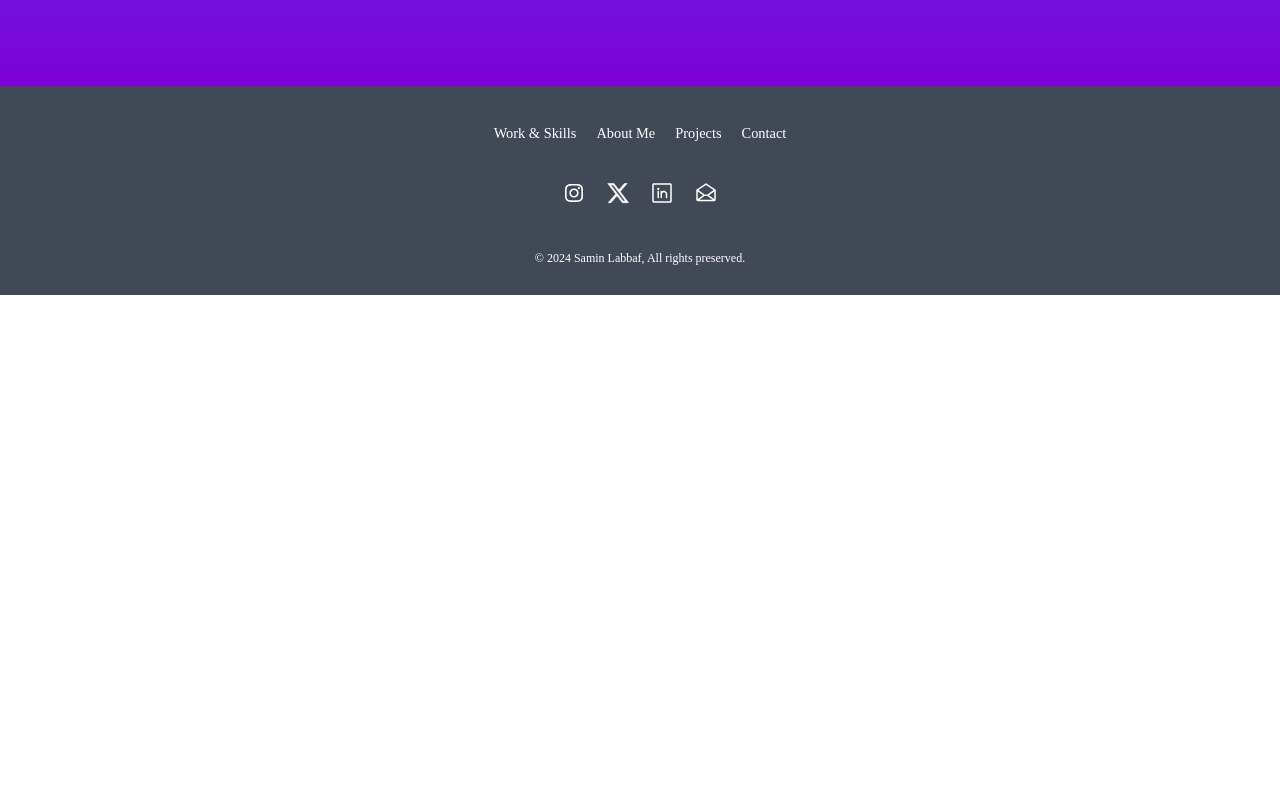
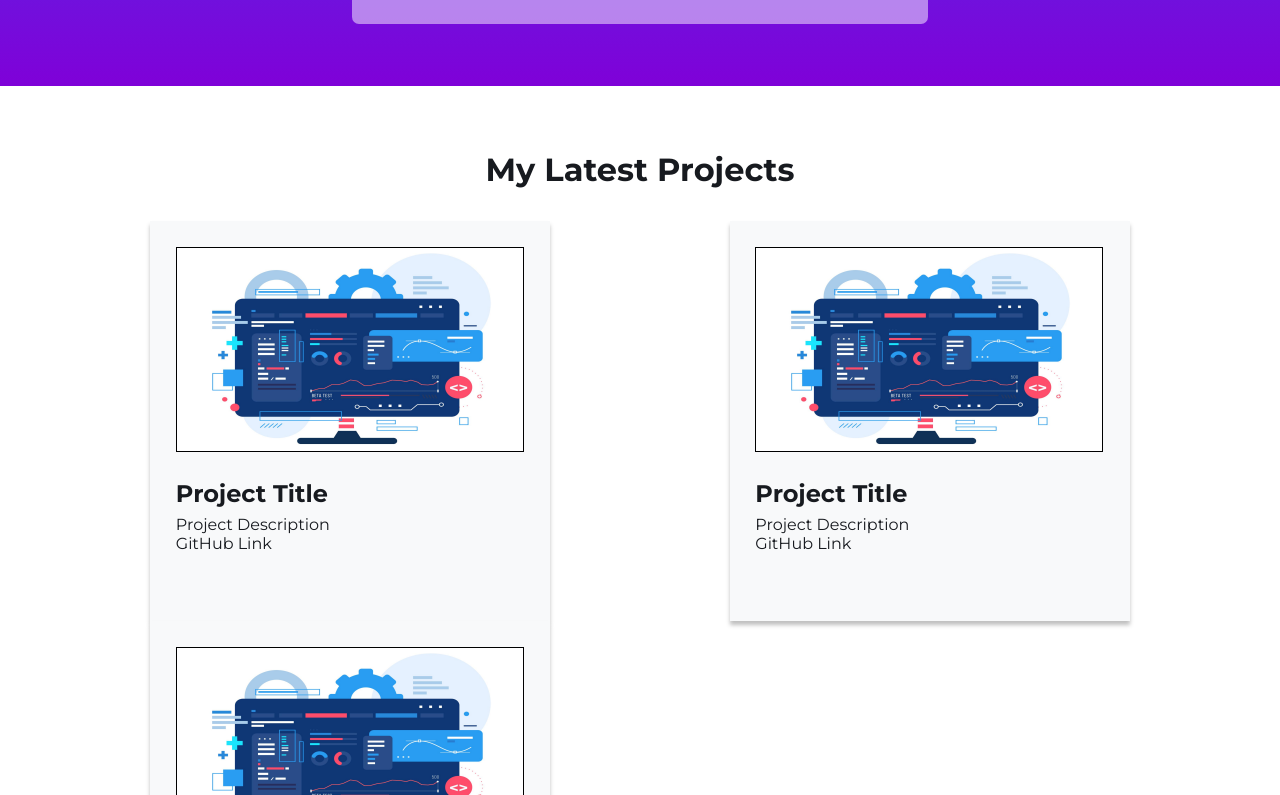
Before and after one commit to SaminLabbaf/Samin-Labbaf, a Next.js app: page / in a window 1280 px wide. Shown: the part 643-1438 px from the top of the page. Before the commit the page ends 938 px from the top, so only its background shows below. Built offline with nearby package versions, Linux system fonts and the light colour scheme.

Commit message:
added latest project section

```diff
--- a/app/layout.js
+++ b/app/layout.js
@@ -5,10 +5,16 @@ import instagram from '../public/images/instagram-logo.svg'
 import x from '../public/images/x-logo.svg'
 import linkedin from '../public/images/linkedin-logo.svg'
 import email from '../public/images/mail-icon.svg'
+import { Montserrat } from 'next/font/google'
+
+const montserrat = Montserrat({
+  subsets: ['latin'],
+  display: 'swap',
+})
 
 export default function RootLayout({ children }) {
   return (
-    <html lang="en">
+    <html lang="en" className={montserrat.className}>
       <body>
         <header>
           <Image src={logo} alt='logo' />
--- a/app/page.js
+++ /dev/null
@@ -1,22 +0,0 @@
-import './styles/home.style.css'
-import me from '../public/images/me.png'
-import Image from 'next/image'
-
-export const metadata = {
-  title: 'Samin Labbaf',
-  description: 'Samin Labbaf Portfolio',
-}
-
-export default function Page() {
-  return <>
-    <main className="mainPage">
-      <div className="heroSection">
-        <div className="heroText">
-          <Image className='myImage' src={me} alt='samin image'/>
-          <h1>Hello! I'm Samin, a Web Developer and Dedsigner</h1>
-          <p>Occaecat elit pariatur non Lorem laborum proident Lorem non sint nostrud. Et dolore incididunt mollit nostrud Lorem dolore. Qui aliquip aute amet eu adipisicing velit ullamco nulla sint enim do quis aute</p>
-        </div>
-      </div>
-    </main>
-  </>
-}
--- /dev/null
+++ b/app/page.jsx
@@ -0,0 +1,48 @@
+import './styles/home.style.css'
+import me from '../public/images/me.png'
+import projectPic from '../public/images/project.png'
+import Image from 'next/image'
+import Link from 'next/link'
+
+export const metadata = {
+  title: 'Samin Labbaf',
+  description: 'Samin Labbaf Portfolio',
+}
+
+export default function Page() {
+  return <>
+    <main className="mainPage">
+      <div className="heroSection">
+        <div className="heroText">
+          <Image className='myImage' src={me} alt='samin image' />
+          <h1>Hello! I'm Samin, a Web Developer and Dedsigner</h1>
+          <p>Occaecat elit pariatur non Lorem laborum proident Lorem non sint nostrud. Et dolore incididunt mollit nostrud Lorem dolore. Qui aliquip aute amet eu adipisicing velit ullamco nulla sint enim do quis aute</p>
+        </div>
+      </div>
+      <h1 className='latestTitle'>My Latest Projects</h1>
+      <section className='latestProjects'>
+        <div className='project'>
+          <Image src={projectPic} className='projectPic' alt='project picture' />
+          <h2>Project Title</h2>
+          <p>Project Description</p>
+          <Link href={'#'}>GitHub Link</Link>
+        </div>
+        <div className='project'>
+          <Image src={projectPic} className='projectPic' alt='project picture' />
+          <h2>Project Title</h2>
+          <p>Project Description</p>
+          <Link href={'#'}>GitHub Link</Link>
+        </div>
+        <div className='project'>
+          <Image src={projectPic} className='projectPic' alt='project picture' />
+          <h2>Project Title</h2>
+          <p>Project Description</p>
+          <Link href={'#'}>GitHub Link</Link>
+        </div>
+      </section>
+      <div className='moreButtonContainer'>
+        <Link href={'#'}><button className='moreBtn'>More Projects</button></Link>
+      </div>
+    </main>
+  </>
+}
--- a/app/styles/global.css
+++ b/app/styles/global.css
@@ -4,8 +4,11 @@
     --footer-background: #424956;
     --footer-text-color: white;
     --base-text-color: #171A1F;
+    --card-background: #F8F9FA;
+    --box-shadow: 0px 4px 4px 0px rgba(0, 0, 0, 0.25);
+    --primary-color: #7F01D8;
     --font-weight-bold: 700;
-    --border-radius: 10px;
+    --border-radius: 7px;
 }
 
 body {
--- a/app/styles/home.style.css
+++ b/app/styles/home.style.css
@@ -1,3 +1,11 @@
+p {
+    margin: 0;
+}
+
+h2 {
+    margin-block: 0.3em;
+}
+
 .heroSection {
     background: linear-gradient(180deg, #1378FD 0%, #7F01D8 100%);
     height: 679px;
@@ -33,3 +41,67 @@
     left: 50%;
     transform: translate(-50%, 0);
 }
+
+.latestTitle {
+    text-align: center;
+    margin: 2em 0 1em 0;
+
+}
+
+.latestProjects {
+    display: grid;
+    grid-template-columns: repeat(auto-fit, minmax(400px, 1fr));
+    column-gap: 39px;
+    padding-inline: 80px;
+    margin-bottom: 91px;
+}
+
+.project {
+    width: 400px;
+    height: 400px;
+    box-sizing: border-box;
+    background-color: var(--card-background);
+    box-shadow: var(--box-shadow);
+    display: flex;
+    flex-direction: column;
+    justify-self: center;
+    padding: 1.6em;
+    cursor: pointer;
+    transition: transform 1s, background-color 0.5s ease, color 0.1s ease;
+
+}
+
+.project:hover {
+    background-color: var(--primary-color);
+    transform: scale(1.05);
+    color: white;
+}
+
+.projectPic {
+    width: 348px;
+    height: 205px;
+    margin-bottom: 20px;
+}
+
+.moreBtn {
+    border: 1px solid var(--primary-color);
+    background-color: transparent;
+    color: var(--primary-color);
+    cursor: pointer;
+    width: 150px;
+    height: 50px;
+    border-radius: var(--border-radius);
+    margin-bottom: 100px;
+    transition: 0.5s;
+}
+
+.moreBtn:hover {
+    background-color: var(--primary-color);
+    color: white;
+
+}
+
+.moreButtonContainer {
+    display: flex;
+    justify-content: center;
+}
```
Also changed, not shown: public/images/project.png (added).
